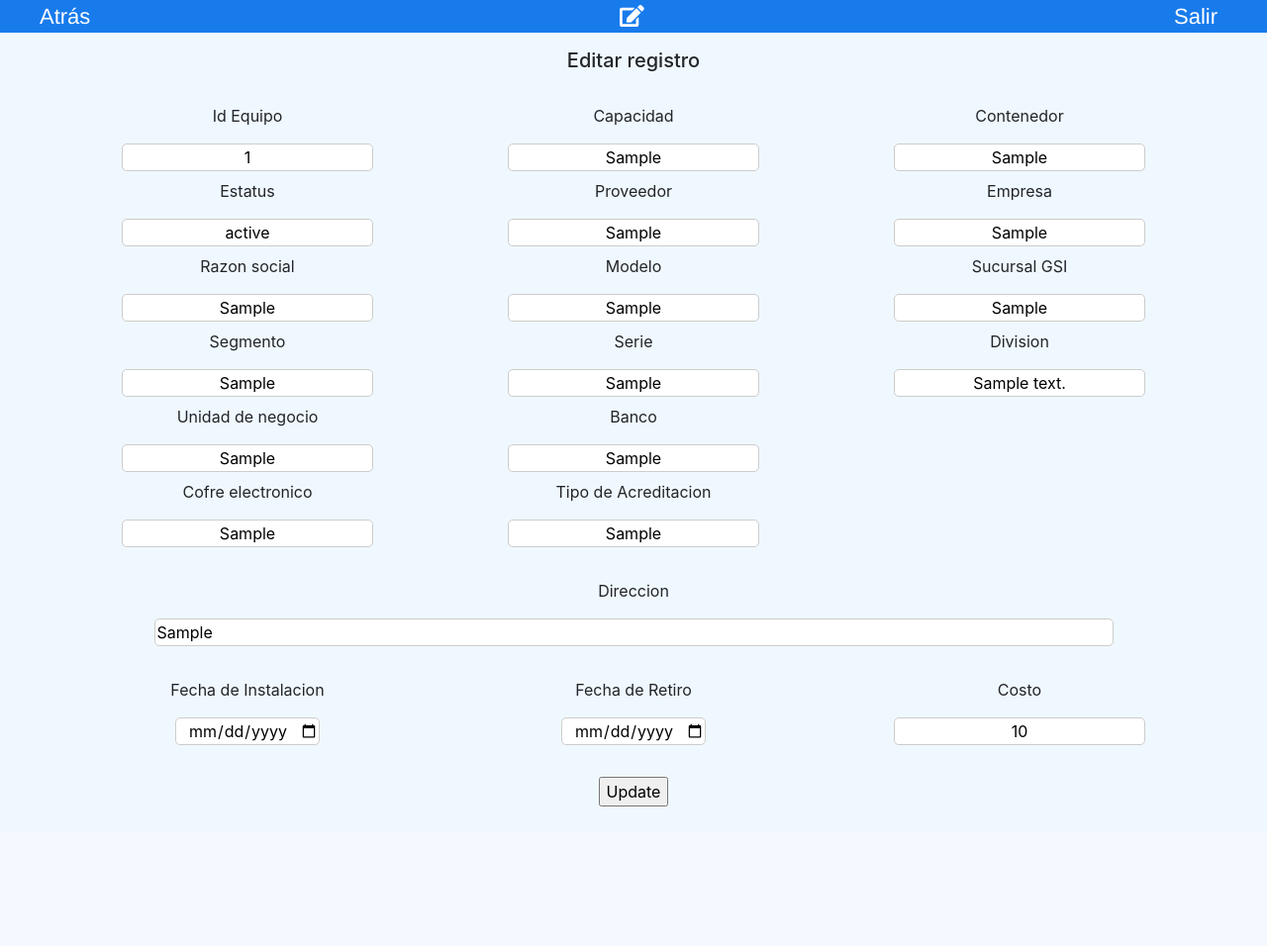
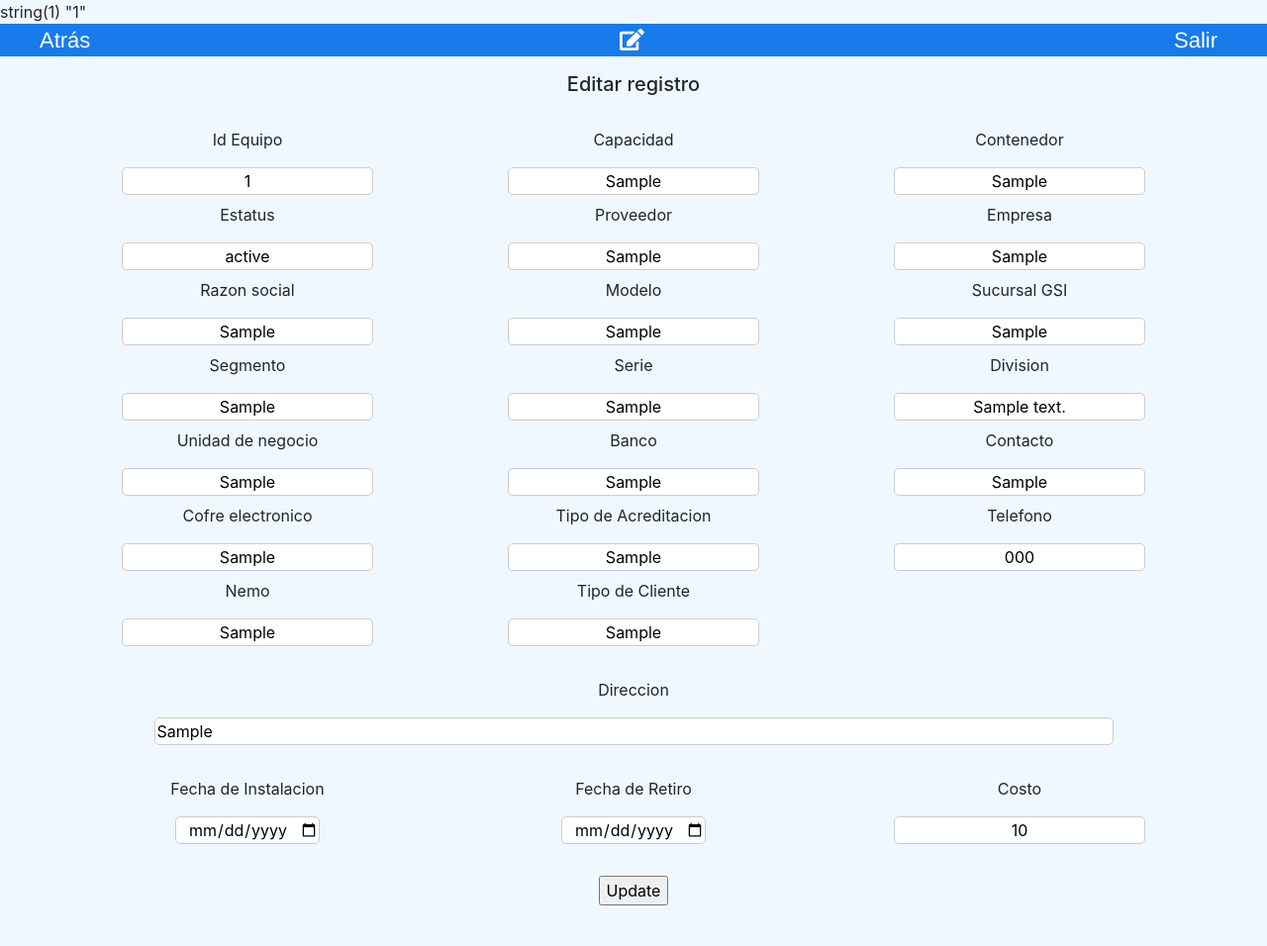
Before and after one commit to Skylake-MX/camce2, a PHP site: page /views/update_registro.php?id=1 in a window 1280 px wide. Shown: the whole page at 99% size. Before the commit the page ends 815 px from the top, so only its background shows below. Run offline with PHP 8.4, Linux system fonts and the light colour scheme; tables that the repository leaves empty or names only in its code hold one stand-in row (values such as "Sample post"); some libraries are stand-ins or nearby versions.

Commit message:
Se agregan campos contacto, telefono, nemo y tipo de cliente

```diff
--- a/scripts/buscar.php
+++ b/scripts/buscar.php
@@ -35,6 +35,7 @@
                                 <th scope='col'>Razon Social</th>
                                 <th scope='col'>Unidad de negocio</th>
                                 <th scope='col'>Modelo</th>
+                                <th scope='col'>Serie</th>
                                 <th scope='col'>Sucursal</th>
                                 <th scope='col'>Folio</th>
                             </tr>
@@ -47,6 +48,7 @@
                             <td>".$fila['razon_social']."</td>
                             <td>".$fila['unidad_de_negocio']."</td>
                             <td>".$fila['modelo']."</td>
+                            <td>".$fila['serie']."</td>
                             <td>".$fila['sucursal_gsi']."</td>
                             <td><a href='../views/folio.php?id=" . $fila['id'] . "' style='text-align:center;'><i class='fas fa-plus-circle'></i></a></td>
                         </tr>";
--- a/views/update_registro.php
+++ b/views/update_registro.php
@@ -7,10 +7,11 @@
     if(!empty($_POST)){
 
         $id=$_POST['id'];
-       /*  var_dump($id); */
+        var_dump($id);
 
         $newidEquipo  = $_POST['idequipo'];
         $newestatus  = $_POST['estatus'];
+        $newNemo = $_POST['nemo'];
         $newrazonSocial  = $_POST['razonsocial'];
         $newsegmento  = $_POST['segmento'];
         $newunidadDeNegocio  = $_POST['unidaddenegocio'];
@@ -25,14 +26,18 @@
         $newempresa  = $_POST['empresa'];
         $newsucursalGsi  = $_POST['sucursalgsi'];
         $newdivision  = $_POST['division'];
+        $newContacto = $_POST['contacto'];
+        $newTelefono = $_POST['telefono'];
         $newdireccion  = $_POST['direccion'];
         $newfechaDeInstalacion  = $_POST['fechadeinstalacion'];
         $newfechaDeRetiro  = $_POST['fechaderetiro'];
         $newcosto  = $_POST['costo'];
+        $newTipoDeCliente = $_POST['tipoDeCliente'];
 
         $sql = "UPDATE base SET
             id_equipo=:id_equipo,
             estatus=:estatus,
+            nemo=:nemo,
             razon_social=:razon_social,
             segmento=:segmento,
             unidad_de_negocio=:unidad_de_negocio,
@@ -47,16 +52,20 @@
             empresa=:empresa,
             sucursal_gsi=:sucursal_gsi,
             division=:division,
+            contacto=:contacto,
+            telefono=:telefono,
             direccion=:direccion,
             fecha_de_instalacion=:fecha_de_instalacion,
             fecha_de_retiro=:fecha_de_retiro,
-            costo=:costo WHERE id=:id";
+            costo=:costo,
+            tipo_de_cliente=:tipo_de_cliente WHERE id=:id";
 
         $query = $pdo->prepare($sql);
         $result = $query->execute([
             'id' => $id,
             'id_equipo' => $newidEquipo,
             'estatus' => $newestatus,
+            'nemo' => $newNemo,
             'razon_social' => $newrazonSocial,
             'segmento' => $newsegmento,
             'unidad_de_negocio' => $newunidadDeNegocio,
@@ -71,14 +80,18 @@
             'empresa' => $newempresa,
             'sucursal_gsi' => $newsucursalGsi,
             'division' => $newdivision,
+            'contacto' => $newContacto,
+            'telefono' => $newTelefono,
             'direccion' => $newdireccion,
             'fecha_de_instalacion' => $newfechaDeInstalacion,
             'fecha_de_retiro' => $newfechaDeRetiro,
-            'costo' => $newcosto
+            'costo' => $newcosto,
+            'tipo_de_cliente' => $newTipoDeCliente
             ]);
 
             $idEquipoValue = $newidEquipo;
             $estatusValue = $newestatus;
+            $nemoValue= $newNemo;
             $razonSocialValue = $newrazonSocial;
             $segmentoValue = $newsegmento;
             $unidadDeNegocioValue = $newunidadDeNegocio;
@@ -93,17 +106,20 @@
             $empresaValue = $newempresa;
             $sucursalGsiValue = $newsucursalGsi;
             $divisionValue = $newdivision;
+            $contactoValue = $newContacto;
+            $telefonoValue = $newTelefono;
             $direccionValue = $newdireccion;
             $fechaDeInstalacionValue = $newfechaDeInstalacion;
             $fechaDeRetiroValue = $newfechaDeRetiro;
             $costoValue = $newcosto;
+            $tipoDeClienteValue = $newTipoDeCliente;
 
-            /* var_dump($result); */
+            var_dump($result);
             $estatusOp="El registro para " . $idEquipoValue . " se actualizo correctamente. ";
     }
     else{
     $id = $_GET['id'];
-    /* var_dump($id); */
+     var_dump($id);
 
     $sql="SELECT * FROM base WHERE id=:id";
     $query=$pdo->prepare($sql);
@@ -115,6 +131,7 @@
 
     $idEquipoValue = $row['id_equipo'];
     $estatusValue = $row['estatus'];
+    $nemoValue = $row['nemo'];
     $razonSocialValue = $row['razon_social'];
     $segmentoValue = $row['segmento'];
     $unidadDeNegocioValue = $row['unidad_de_negocio'];
@@ -129,10 +146,13 @@
     $empresaValue = $row['empresa'];
     $sucursalGsiValue = $row['sucursal_gsi'];
     $divisionValue = $row['division'];
+    $contactoValue = $row['contacto'];
+    $telefonoValue = $row['telefono'];
     $direccionValue = $row['direccion'];
     $fechaDeInstalacionValue = $row['fecha_de_instalacion'];
     $fechaDeRetiroValue = $row['fecha_de_retiro'];
     $costoValue = $row['costo'];
+    $tipoDeClienteValue = $row['tipo_de_cliente'];
 
     }
 
@@ -197,6 +217,9 @@
 				<label class="registro" for="">Cofre electronico</label><br>
 				<input class="registro-input" type="text" maxlength="20" name="cofreelectronico" id="cofreelectronico" value="<?php echo $cofreElectronicoValue; ?>"><br>
 
+                <label class="registro" for="">Nemo</label><br>
+				<input class="registro-input" type="text" maxlength="20" name="nemo" id="nemo" value="<?php echo $nemoValue; ?>"><br>
+
 			</div>
 
 			<div class="col">
@@ -219,6 +242,9 @@
 				<label class="registro" for="">Tipo de Acreditacion</label><br>
 				<input class="registro-input" type="text" maxlength="20" name="tipodeacreditacion" id="tipodeacreditacion" value="<?php echo $tipoDeAcreditacionValue; ?>"><br>
 
+                <label class="registro" for="">Tipo de Cliente</label><br>
+				<input class="registro-input" type="text" maxlength="20" name="tipoDeCliente" id="tipoDeCliente" value="<?php echo $tipoDeClienteValue; ?>"><br>
+
 			</div>
 
 			<div class="col">
@@ -234,6 +260,13 @@
 
 				<label class="registro" for="">Division</label><br>
 				<input class="registro-input" type="text" maxlength="20" name="division" id="division" value="<?php echo $divisionValue; ?>"><br>
+
+                <label class="registro" for="">Contacto</label><br>
+				<input class="registro-input" type="text" maxlength="20" name="contacto" id="contacto" value="<?php echo $contactoValue; ?>"><br>
+
+                <label class="registro" for="">Telefono</label><br>
+				<input class="registro-input" type="text" maxlength="20" name="telefono" id="telefono" value="<?php echo $telefonoValue; ?>"><br>
+
 
 			</div>
 		</div>
```
Also changed, not shown: views/registro.php (+22 -2 lines).
